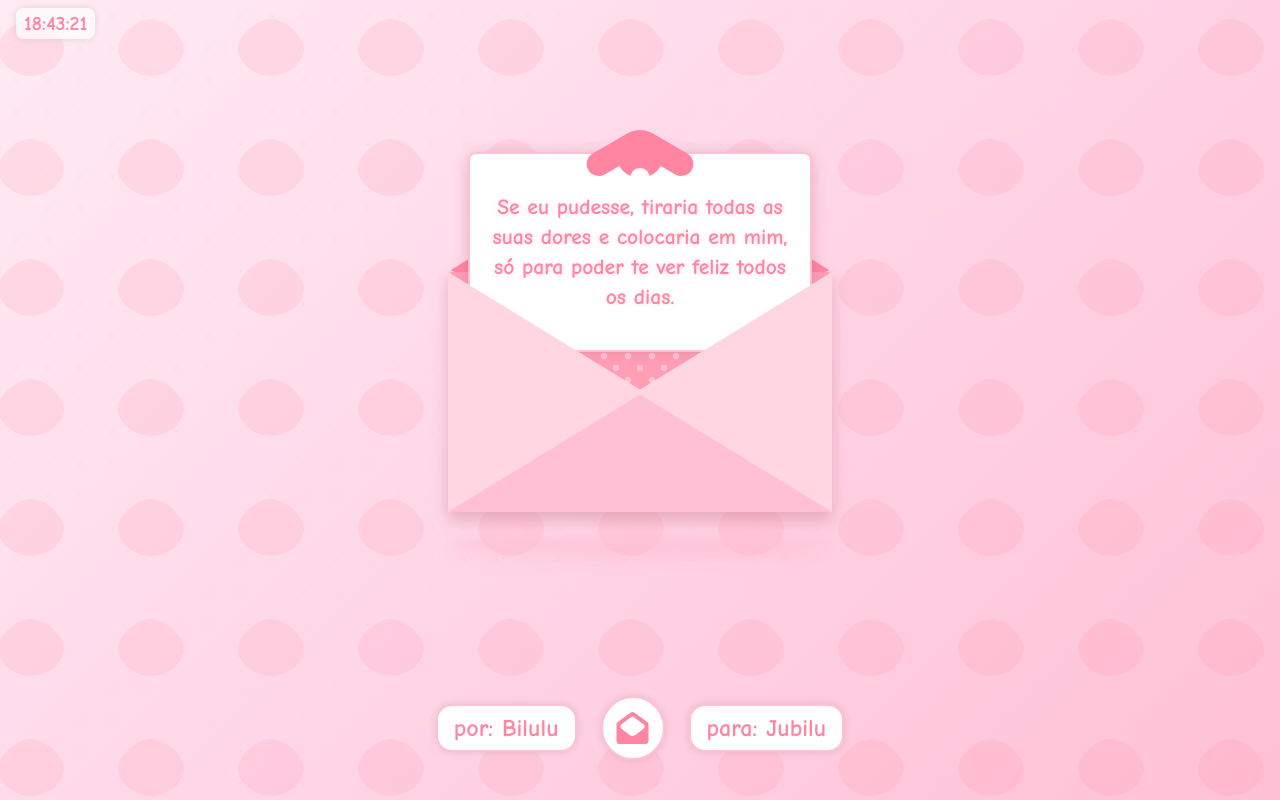
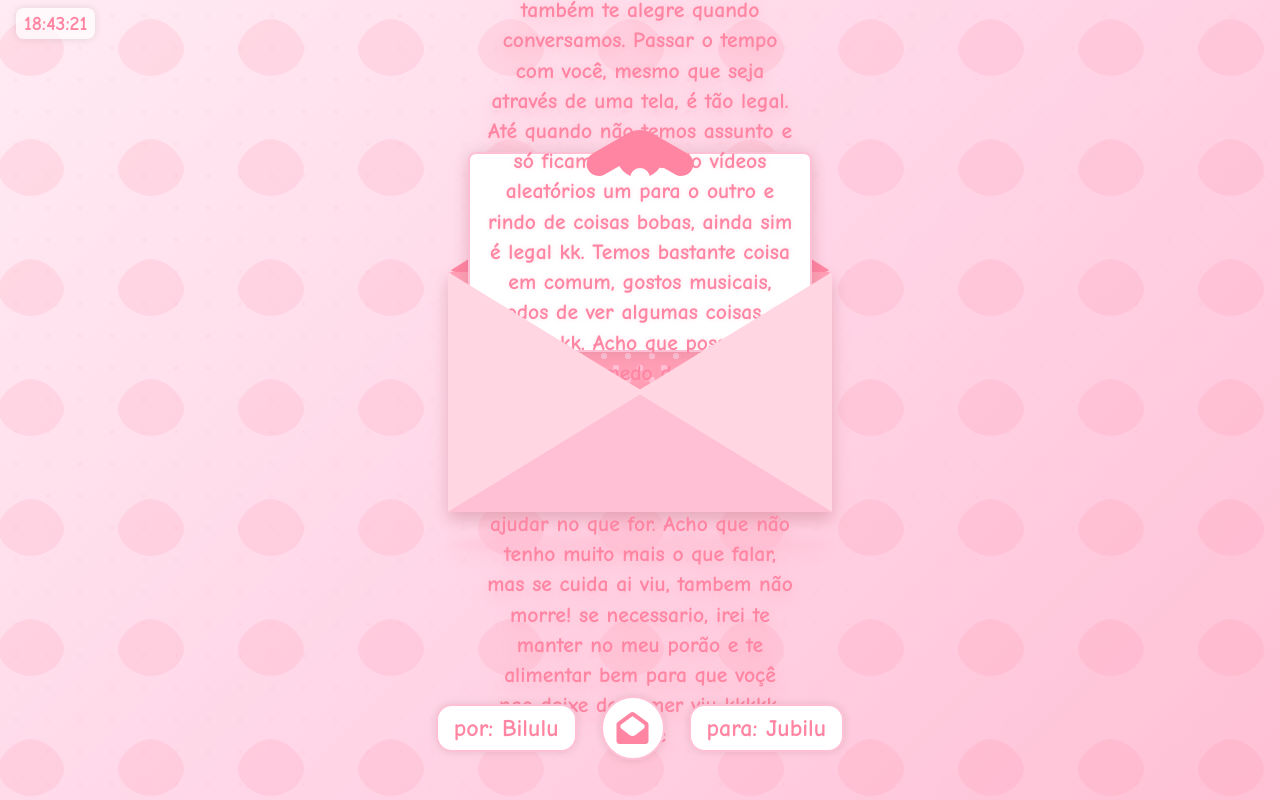
Before and after one commit to legololxd/juh1, a plain HTML site: page index.html in a window 1280 px wide. Both pictures are taken after a click on the button 632 px from the left and 728 px from the top of the page. Drawn offline with Linux system fonts and the light colour scheme.

Commit message:
Update index.html

```diff
--- a/index.html
+++ b/index.html
@@ -27,7 +27,11 @@
   <div class="card">
     <div class="side-bow"></div>
     <div class="side-bow-center"></div>
-    <h1 class="message">Se eu pudesse, tiraria todas as suas dores e colocaria em mim, só para poder te ver feliz todos os dias.</h1>
+    <h1 class="message">Queria agradecer por você ter entrado na minha vida e me suportar, kk. Conversar com você diariamente me traz uma alegria enorme. Acho que sou meio estranho ou grudento demais com meus vídeos bobos falando de você, mas espero que eu também te alegre quando conversamos.
+Passar o tempo com você, mesmo que seja através de uma tela, é tão legal. Até quando não temos assunto e só ficamos enviando vídeos aleatórios um para o outro e rindo de coisas bobas, ainda sim é legal kk.
+      Temos bastante coisa em comum, gostos musicais, modos de ver algumas coisas ou humor kk. Acho que posso falar que tenho medo de te perder.
+Espero que você possa se curar de qualquer ferida que tenha no coração. E saiba que, sempre que precisar, estarei aqui para te ajudar no que for.
+    Acho que não tenho muito mais o que falar, mas se cuida ai viu, tambem não morre! se necessario, irei te manter no meu porão e te alimentar bem para que voçê nao deixe de comer viu kkkkk. byeee</h1>
   </div>
   <div class="cover"></div>
   <div class="lid"></div>
```
